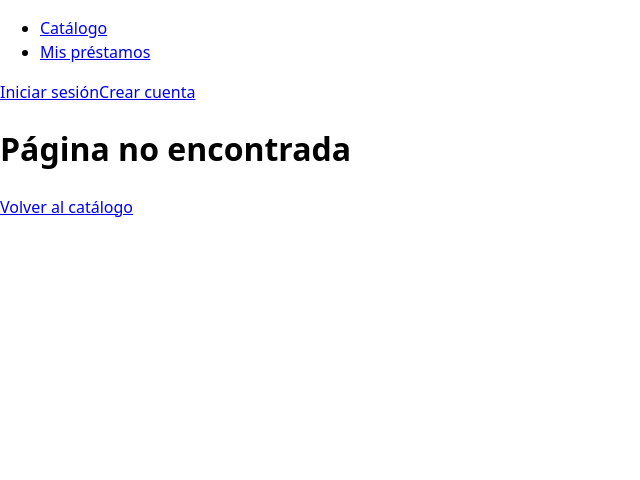
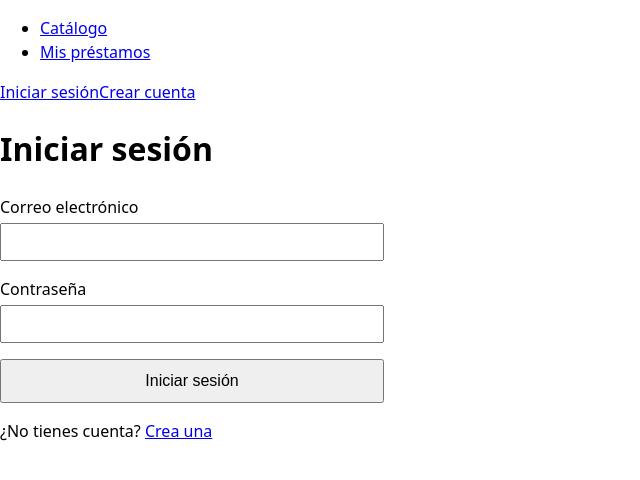
Before and after one commit to EgCooper/React-Project, a React (Vite) app in the folder capstone/: page /iniciar-sesion in a window 1280 px wide. Shown: the top 480 px of the page, without its empty margins (0-640 px from the left). Built offline with nearby package versions, Linux system fonts and the light colour scheme; no server answers.

Commit message:
Login view and logic + component for form

```diff
--- a/capstone/src/App.tsx
+++ b/capstone/src/App.tsx
@@ -3,6 +3,7 @@ import Layout from './components/Layout.tsx'
 import Home from './pages/Home.tsx'
 import BookDetail from './pages/BookDetail.tsx'
 import MyLoans from './pages/MyLoans.tsx'
+import Login from './pages/Login.tsx'
 import NotFound from './pages/NotFound.tsx'
 import Register from './pages/Register.tsx'
 
@@ -14,6 +15,7 @@ function App() {
         <Route path="libro/:id" element={<BookDetail />} />
         <Route path="mis-prestamos" element={<MyLoans />} />
         <Route path="registro" element={<Register />} />
+        <Route path="iniciar-sesion" element={<Login />} />
         <Route path="*" element={<NotFound />} />
       </Route>
     </Routes>
--- a/capstone/src/api/auth.ts
+++ b/capstone/src/api/auth.ts
@@ -27,6 +27,14 @@ export async function signUp(email: string, password: string): Promise<void> {
   }
 }
 
+export async function signIn(email: string, password: string): Promise<void> {
+  const { error } = await supabase.auth.signInWithPassword({ email, password })
+
+  if (error) {
+    throw error
+  }
+}
+
 export async function signOut(): Promise<void> {
   const { error } = await supabase.auth.signOut()
 
--- /dev/null
+++ b/capstone/src/components/FormField.module.css
@@ -0,0 +1,26 @@
+.field {
+  display: flex;
+  flex-direction: column;
+  gap: 0.25rem;
+}
+
+.input {
+  padding: 0.5rem;
+  font-size: 1rem;
+}
+
+/* El estilo de error usa el mismo atributo que lee el lector de pantalla */
+.input[aria-invalid='true'] {
+  border-color: #b00020;
+}
+
+.hint {
+  margin: 0;
+  font-size: 0.875rem;
+}
+
+.error {
+  margin: 0;
+  font-size: 0.875rem;
+  color: #b00020;
+}
--- /dev/null
+++ b/capstone/src/components/FormField.tsx
@@ -0,0 +1,47 @@
+import styles from './FormField.module.css'
+
+interface FormFieldProps {
+  id: string
+  label: string
+  type: 'email' | 'password'
+  autoComplete: string
+  value: string
+  onChange: (value: string) => void
+  error?: string
+  hint?: string
+}
+
+function FormField({ id, label, type, autoComplete, value, onChange, error, hint }: FormFieldProps) {
+  const hintId = `${id}-hint`
+  const errorId = `${id}-error`
+  // Conecta el campo con su pista y su error (si existen) para que el lector de pantalla los lea
+  const describedBy = [hint && hintId, error && errorId].filter(Boolean).join(' ') || undefined
+
+  return (
+    <div className={styles.field}>
+      <label htmlFor={id}>{label}</label>
+      <input
+        id={id}
+        className={styles.input}
+        type={type}
+        autoComplete={autoComplete}
+        value={value}
+        onChange={(event) => onChange(event.target.value)}
+        aria-invalid={Boolean(error)}
+        aria-describedby={describedBy}
+      />
+      {hint && (
+        <p id={hintId} className={styles.hint}>
+          {hint}
+        </p>
+      )}
+      {error && (
+        <p id={errorId} className={styles.error}>
+          {error}
+        </p>
+      )}
+    </div>
+  )
+}
+
+export default FormField
--- a/capstone/src/pages/AuthForm.module.css
+++ b/capstone/src/pages/AuthForm.module.css
@@ -5,27 +5,7 @@
   max-width: 24rem;
 }
 
-.field {
-  display: flex;
-  flex-direction: column;
-  gap: 0.25rem;
-}
-
-.input {
-  padding: 0.5rem;
-  font-size: 1rem;
-}
-
-/* El estilo de error usa el mismo atributo que lee el lector de pantalla */
-.input[aria-invalid='true'] {
-  border-color: #b00020;
-}
-
-.hint {
-  margin: 0;
-  font-size: 0.875rem;
-}
-
+/* Error del servidor (los errores de cada campo los muestra FormField) */
 .error {
   margin: 0;
   font-size: 0.875rem;
--- /dev/null
+++ b/capstone/src/pages/Login.tsx
@@ -0,0 +1,113 @@
+import { useEffect, useRef, useState, type SubmitEvent } from 'react'
+import { Link, Navigate, useLocation } from 'react-router'
+import { getAuthErrorMessage, signIn } from '../api/auth.ts'
+import FormField from '../components/FormField.tsx'
+import { useAuth } from '../hooks/useAuth.ts'
+import { validateLogin, type LoginErrors } from '../utils/validation.ts'
+import styles from './AuthForm.module.css'
+
+// Pagina a la que volver tras iniciar sesion. Solo rutas internas ("/..."), nunca otra web ("//sitio.com")
+function getRedirectPath(state: unknown): string {
+  if (
+    typeof state === 'object' &&
+    state !== null &&
+    'from' in state &&
+    typeof state.from === 'string' &&
+    state.from.startsWith('/') &&
+    !state.from.startsWith('//')
+  ) {
+    return state.from
+  }
+
+  return '/'
+}
+
+function Login() {
+  const { user, isLoading } = useAuth()
+  const location = useLocation()
+  const [email, setEmail] = useState('')
+  const [password, setPassword] = useState('')
+  const [errors, setErrors] = useState<LoginErrors>({})
+  const [serverError, setServerError] = useState<string | null>(null)
+  const [isSubmitting, setIsSubmitting] = useState(false)
+  const formRef = useRef<HTMLFormElement>(null)
+
+  // Tras un envio con errores, lleva el foco al primer campo invalido
+  useEffect(() => {
+    formRef.current?.querySelector<HTMLInputElement>('[aria-invalid="true"]')?.focus()
+  }, [errors])
+
+  async function handleSubmit(event: SubmitEvent<HTMLFormElement>) {
+    event.preventDefault()
+    setServerError(null)
+
+    const validationErrors = validateLogin({ email, password })
+    setErrors(validationErrors)
+
+    if (Object.keys(validationErrors).length > 0) {
+      return
+    }
+
+    setIsSubmitting(true)
+
+    try {
+      await signIn(email.trim(), password)
+    } catch (error) {
+      setServerError(getAuthErrorMessage(error))
+    } finally {
+      setIsSubmitting(false)
+    }
+  }
+
+  if (isLoading) {
+    return null
+  }
+
+  // Al iniciar sesion, AuthProvider actualiza `user` y volvemos a la pagina de origen
+  if (user) {
+    return <Navigate to={getRedirectPath(location.state)} replace />
+  }
+
+  return (
+    <>
+      <h1>Iniciar sesión</h1>
+
+      <form ref={formRef} className={styles.form} onSubmit={handleSubmit} noValidate>
+        <FormField
+          id="login-email"
+          label="Correo electrónico"
+          type="email"
+          autoComplete="email"
+          value={email}
+          onChange={setEmail}
+          error={errors.email}
+        />
+        <FormField
+          id="login-password"
+          label="Contraseña"
+          type="password"
+          autoComplete="current-password"
+          value={password}
+          onChange={setPassword}
+          error={errors.password}
+        />
+
+        {serverError && (
+          <p role="alert" className={styles.error}>
+            {serverError}
+          </p>
+        )}
+
+        <button type="submit" className={styles.submit} disabled={isSubmitting}>
+          {isSubmitting ? 'Iniciando sesión...' : 'Iniciar sesión'}
+        </button>
+      </form>
+
+      <p>
+        ¿No tienes cuenta? <Link to="/registro">Crea una</Link>
+      </p>
+    </>
+  )
+}
+
+export default Login
--- a/capstone/src/pages/Register.tsx
+++ b/capstone/src/pages/Register.tsx
@@ -1,6 +1,7 @@
 import { useEffect, useRef, useState, type SubmitEvent } from 'react'
 import { Link, Navigate } from 'react-router'
 import { getAuthErrorMessage, signUp } from '../api/auth.ts'
+import FormField from '../components/FormField.tsx'
 import { useAuth } from '../hooks/useAuth.ts'
 import { PASSWORD_MIN_LENGTH, validateRegister, type RegisterErrors } from '../utils/validation.ts'
 import styles from './AuthForm.module.css'
@@ -57,67 +58,34 @@ function Register() {
       <h1>Crear cuenta</h1>
 
       <form ref={formRef} className={styles.form} onSubmit={handleSubmit} noValidate>
-        <div className={styles.field}>
-          <label htmlFor="register-email">Correo electrónico</label>
-          <input
+        <FormField
           id="register-email"
-            className={styles.input}
+          label="Correo electrónico"
           type="email"
           autoComplete="email"
           value={email}
-            onChange={(event) => setEmail(event.target.value)}
-            aria-invalid={Boolean(errors.email)}
-            aria-describedby={errors.email ? 'register-email-error' : undefined}
+          onChange={setEmail}
+          error={errors.email}
         />
-          {errors.email && (
-            <p id="register-email-error" className={styles.error}>
-              {errors.email}
-            </p>
-          )}
-        </div>
-
-        <div className={styles.field}>
-          <label htmlFor="register-password">Contraseña</label>
-          <input
+        <FormField
           id="register-password"
-            className={styles.input}
+          label="Contraseña"
           type="password"
           autoComplete="new-password"
           value={password}
-            onChange={(event) => setPassword(event.target.value)}
-            aria-invalid={Boolean(errors.password)}
-            aria-describedby={
-              errors.password ? 'register-password-hint register-password-error' : 'register-password-hint'
-            }
+          onChange={setPassword}
+          error={errors.password}
+          hint={`Mínimo ${PASSWORD_MIN_LENGTH} caracteres, con una mayúscula, una minúscula y un número.`}
         />
-          <p id="register-password-hint" className={styles.hint}>
-            Mínimo {PASSWORD_MIN_LENGTH} caracteres, con una mayúscula, una minúscula y un número.
-          </p>
-          {errors.password && (
-            <p id="register-password-error" className={styles.error}>
-              {errors.password}
-            </p>
-          )}
-        </div>
-
-        <div className={styles.field}>
-          <label htmlFor="register-confirm">Confirmar contraseña</label>
-          <input
+        <FormField
           id="register-confirm"
-            className={styles.input}
+          label="Confirmar contraseña"
           type="password"
           autoComplete="new-password"
           value={confirmPassword}
-            onChange={(event) => setConfirmPassword(event.target.value)}
-            aria-invalid={Boolean(errors.confirmPassword)}
-            aria-describedby={errors.confirmPassword ? 'register-confirm-error' : undefined}
+          onChange={setConfirmPassword}
+          error={errors.confirmPassword}
         />
-          {errors.confirmPassword && (
-            <p id="register-confirm-error" className={styles.error}>
-              {errors.confirmPassword}
-            </p>
-          )}
-        </div>
 
         {serverError && (
           <p role="alert" className={styles.error}>
--- a/capstone/src/utils/validation.ts
+++ b/capstone/src/utils/validation.ts
@@ -63,3 +63,26 @@ export function validateRegister(values: RegisterValues): RegisterErrors {
 
   return errors
 }
+
+export interface LoginValues {
+  email: string
+  password: string
+}
+
+export type LoginErrors = Partial<Record<keyof LoginValues, string>>
+
+// Al iniciar sesion solo se exige que haya contrasena: las reglas de formato son para crearla, no para usarla
+export function validateLogin(values: LoginValues): LoginErrors {
+  const errors: LoginErrors = {}
+
+  const emailError = validateEmail(values.email)
+  if (emailError) {
+    errors.email = emailError
+  }
+
+  if (!values.password) {
+    errors.password = 'Escribe tu contraseña.'
+  }
+
+  return errors
+}
```
Lines whose indentation alone changed are shown as unchanged.
